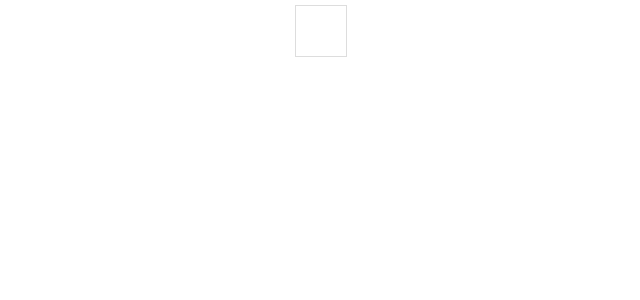
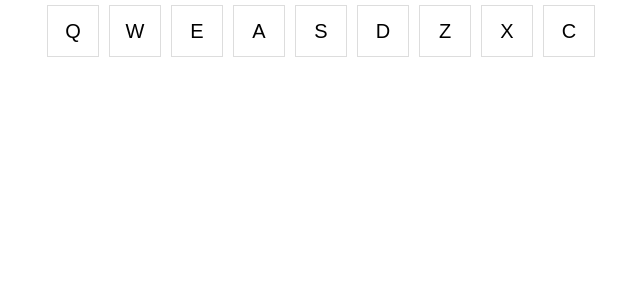
Before and after one commit to princeisamaliya/react-drum-machine, a React (Create React App) app: page / in a window 1280 px wide. Shown: the top 300 px of the page, without its empty margins (319-959 px from the left). Built offline with nearby package versions, Linux system fonts and the light colour scheme.

Commit message:
restructure user story 4 as per need

```diff
--- a/src/App.js
+++ b/src/App.js
@@ -62,22 +62,23 @@ class DrumPad extends React.Component {
     super(props);
     this.handleKeyPress = this.handleKeyPress.bind(this);
   }
-  handleKeyPress(e) {
 
-  }
+  handleKeyPress(e) {}
+
+  playSound(e) {}
   render() {
     return (
-      <div id={this.props.id}
-          className="drum-pad" >
-          <audio className='clip'
-           id={this.props.keyTrigger}
-           src={this.props.clip}></audio>
-          {this.props.keyTrigger}
+      <div id={this.props.clipId} onClick={this.playSound} className="drum-pad">
+        <audio
+          className="clip"
+          id={this.props.keyTrigger}
+          src={this.props.clip}
+        />
+        {this.props.keyTrigger}
       </div>
-    )
+    );
   }
 }
-
 
 class PadBank extends React.Component {
   constructor(props) {
@@ -85,23 +86,36 @@ class PadBank extends React.Component {
   }
   render() {
     let padBank;
-    return (
-      <DrumPad />
-    )
+    padBank = this.props.currentPadBank.map((drumObj, i, padBankArr) => {
+      return (
+        <DrumPad
+          clipId={padBankArr[i].id}
+          clip={padBankArr[i].url}
+          keyTrigger={padBankArr[i].keyTrigger}
+          keyCode={padBankArr[i].keyCode}
+        />
+      );
+    });
+    return <div className="pad-bank">{padBank}</div>;
   }
 }
 
-class App extends Component {
+class App extends React.Component {
   constructor(props) {
     super(props);
     this.state = {
-      currentPadBank: bankOne,
-    }
+      currentPadBank: bankOne
+    };
   }
+
   render() {
     return (
       <div id="drum-machine" className="inner-container">
-       <PadBank />
+        <PadBank
+          power={this.state.power}
+          clipVolume={this.state.sliderVal}
+          currentPadBank={this.state.currentPadBank}
+        />
       </div>
     );
   }
```
